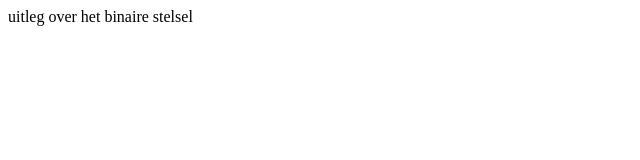
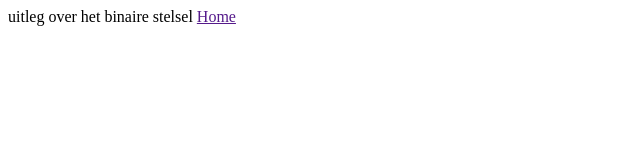
Before and after one commit to Poescal08/poescal08.github.io, a plain HTML site: page binairstelsel.html in a window 1280 px wide. Shown: the full height of the page, 0-640 px from the left. Drawn offline with Linux system fonts and the light colour scheme.

Commit message:
Update binairstelsel.html

```diff
--- a/binairstelsel.html
+++ b/binairstelsel.html
@@ -7,5 +7,9 @@
   </head>
   <body>
     uitleg over het binaire stelsel
+
+   <a href=''index.html>Home</a> <!--link terug naar homepage-->
+
+
   </body>
 </html>
```
